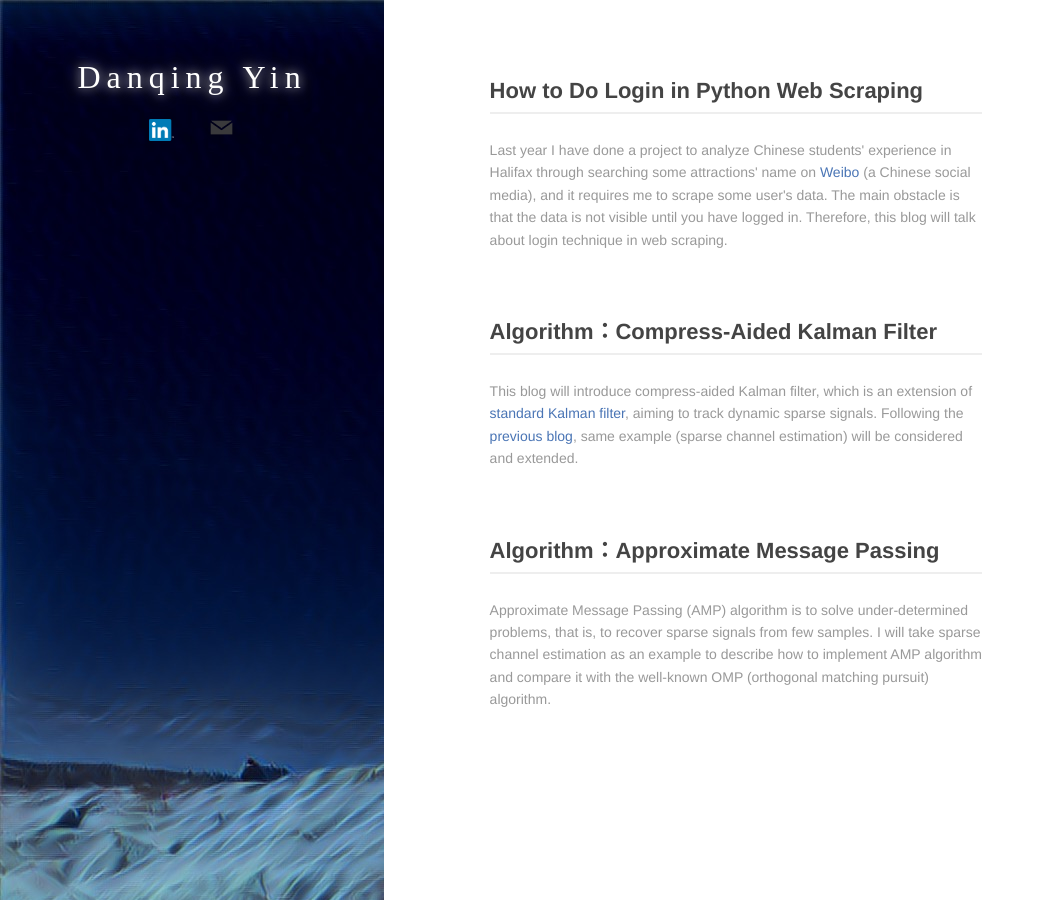
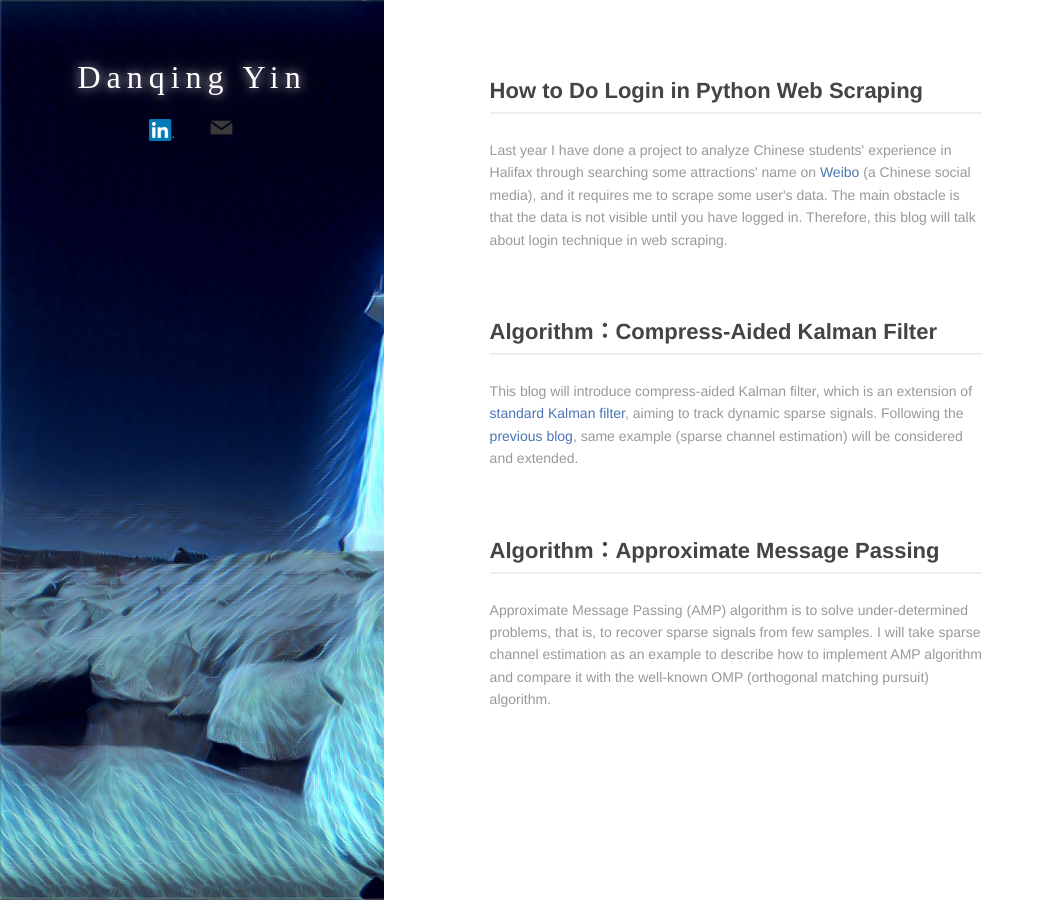
Before and after one commit to danqing117/danqing117.github.io, a Jekyll site: the page built from index.md, in a window 1280 px wide. Shown: the whole page, without its empty margins (0-1045 px from the left). Built offline with Jekyll 4.4.1, drawn with Linux system fonts in a browser that asks for light colours.

Commit message:
Update style.css

```diff
--- a/_includes/style.css
+++ b/_includes/style.css
@@ -167,7 +167,7 @@ a.external:hover {
   max-width: 500px;
   /*background: #59a0b0;*/
   background-image:url("images/front-pic1.JPG");
-  background-size: round auto;
+  background-size: cover;
 }
 @media screen and (max-width: 767px) {
   .index-wrapper .aside {
```
